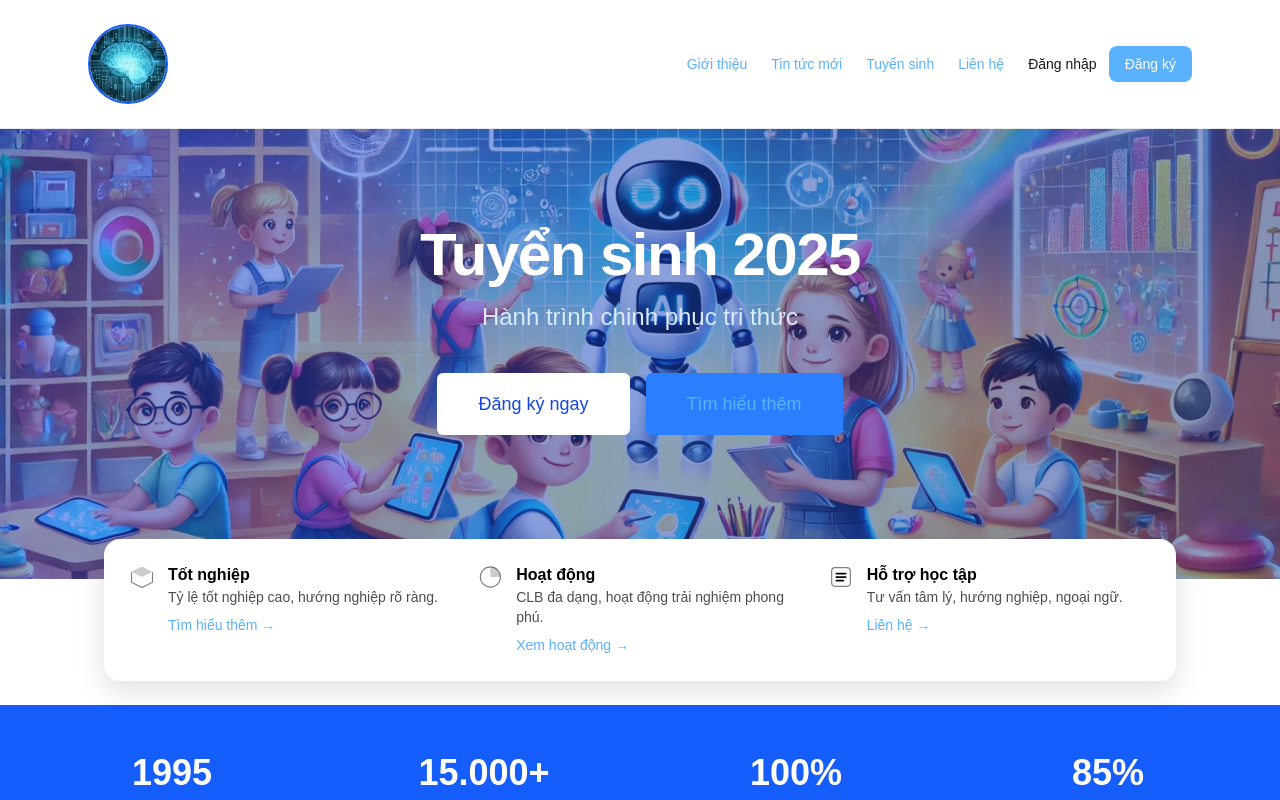
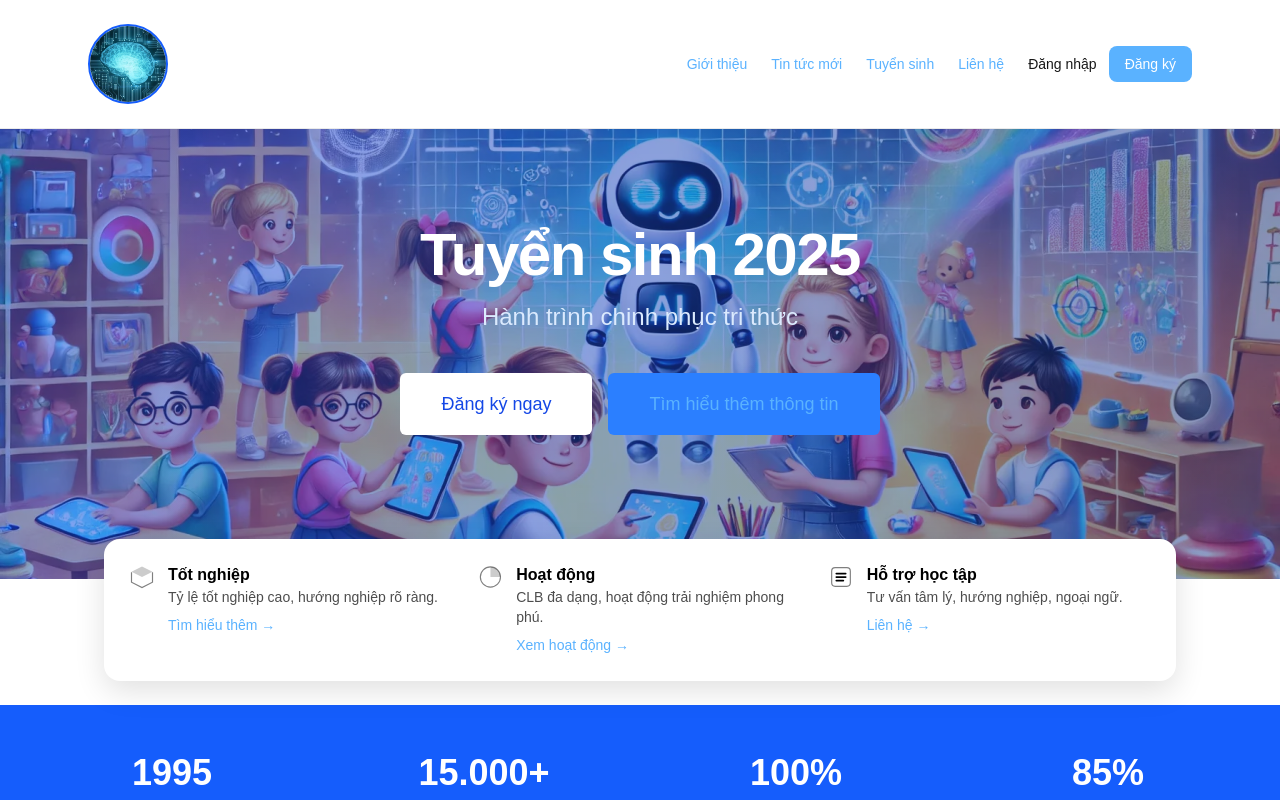
Before and after one commit to xuanxinxo/OIK-School, a Next.js app: page / in a window 1280 px wide. Shown: the top 800 px of the page. Built offline with nearby package versions, Linux system fonts and the light colour scheme.

Commit message:
startdone

```diff
--- a/src/components/home/HeroSection.tsx
+++ b/src/components/home/HeroSection.tsx
@@ -47,7 +47,7 @@ export default function HeroSection() {
               href="#thong-tin"
               className="ml-4 inline-flex items-center px-8 py-3 border border-transparent text-base font-medium rounded-md text-white bg-blue-500 bg-opacity-60 hover:bg-opacity-70 md:py-4 md:text-lg md:px-10 transition-colors duration-200"
             >
-              Tìm hiểu thêm
+              Tìm hiểu thêm thông tin
             </Link>
           </div>
 
```
